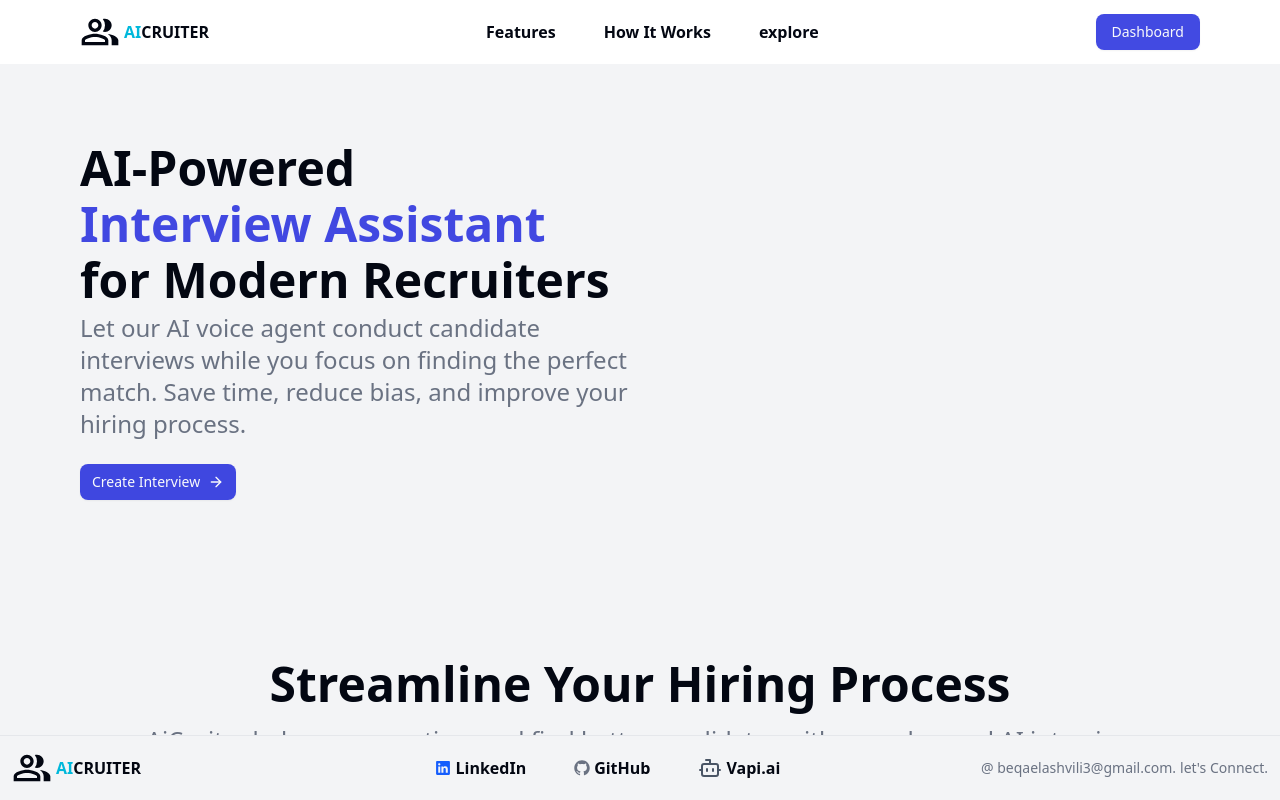
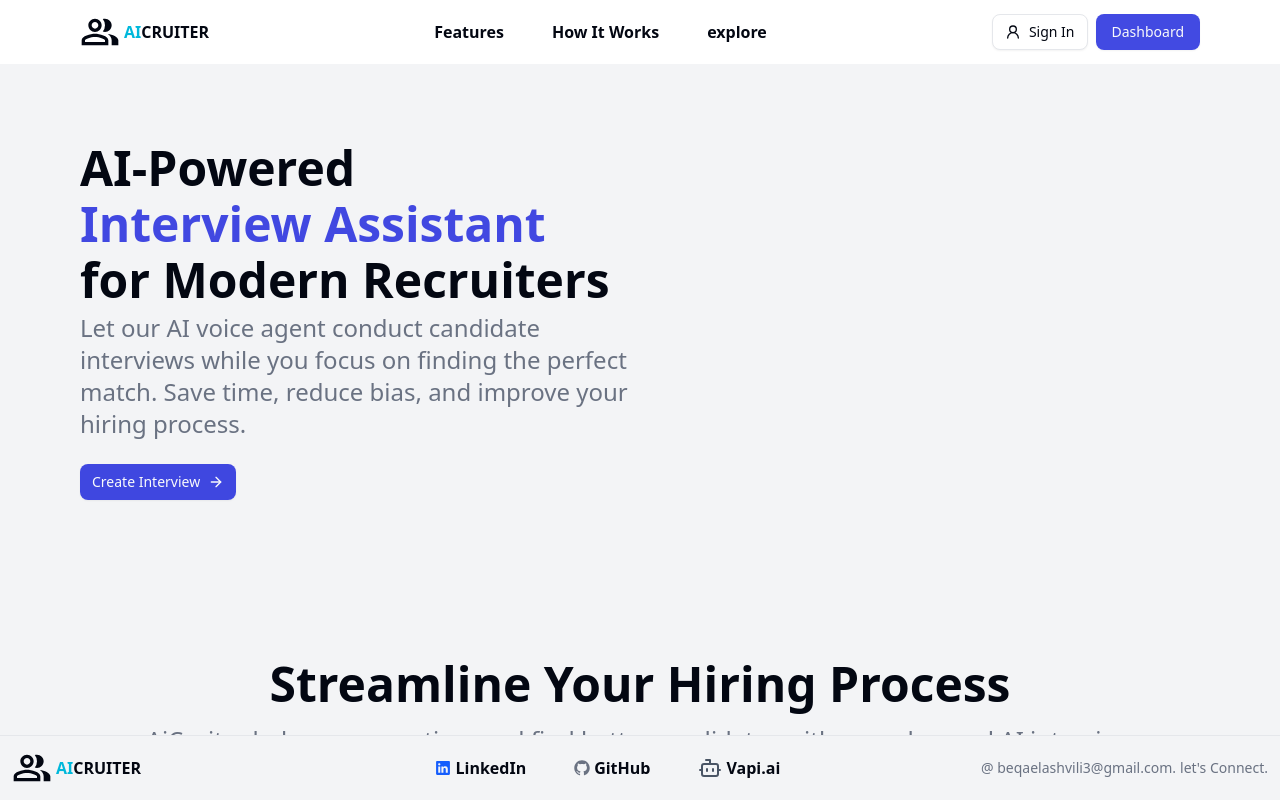
Before and after one commit to Beqa-Elashvili/aicruter, a Next.js app: page / in a window 1280 px wide. Shown: the top 800 px of the page. Built offline with nearby package versions, Linux system fonts and the light colour scheme; no server answers; the database is empty.

Commit message:
remove-console_loges

```diff
--- a/src/app/(main)/all-interview/page.tsx
+++ b/src/app/(main)/all-interview/page.tsx
@@ -30,7 +30,6 @@ export default function AllInterview() {
     }
   }, [user, GetInterviewsList]);
 
-  console.log(interviewList);
 
   return (
     <div className="my-5">
--- a/src/app/(main)/dashboard/_components/InterviewCard.tsx
+++ b/src/app/(main)/dashboard/_components/InterviewCard.tsx
@@ -18,8 +18,6 @@ function InterviewCard({
     navigator.clipboard.writeText(url);
     toast("Copied!");
   };
-
-  console.log(interview);
 
   const onSend = () => {
     toast("send on email will add soon!");
--- a/src/app/(main)/dashboard/create-interview/_components/InterviewLink.tsx
+++ b/src/app/(main)/dashboard/create-interview/_components/InterviewLink.tsx
@@ -59,10 +59,6 @@ function InterviewLink({
             <List className="w-4 h-4 text-sm" />
             10 Questions
           </h2>
-          {/* <h2>
-            <Calendar className="w-4 h-4 text-sm text-gray-500" />
-            {formData?.duration}
-          </h2> */}
         </div>
       </div>
       <div className="mt-7 bg-white p-5 rounded-lg w-full ">
--- a/src/app/(main)/dashboard/create-interview/_components/QuestionList.tsx
+++ b/src/app/(main)/dashboard/create-interview/_components/QuestionList.tsx
@@ -31,8 +31,6 @@ function QuestionList({
       const result = await axios.post("/api/ai-model", {
         ...formData,
       });
-
-      console.log("API Response:", result.data);
 
       if (result.data?.interviewQuestions) {
         setQuestionList(result.data.interviewQuestions);
--- a/src/app/(main)/dashboard/create-interview/page.tsx
+++ b/src/app/(main)/dashboard/create-interview/page.tsx
@@ -40,8 +40,6 @@ function CreateInterview() {
     setStep(step + 1);
   };
 
-  console.log(formData);
-
   const onCreateLink = (interview_id: string) => {
     setInterviewId(interview_id);
     setStep(step + 1);
--- a/src/app/(main)/scheduled-interview/[interview_id]/details/_components/InterviewDetailsContainer.tsx
+++ b/src/app/(main)/scheduled-interview/[interview_id]/details/_components/InterviewDetailsContainer.tsx
@@ -8,7 +8,6 @@ function InterviewDetailsContainer({
 }: {
   interviewDetails: TinterviewDetails | null;
 }) {
-  console.log(interviewDetails);
   return (
     <div className="p-5 bg-white rounded-lg mt-5">
       <h2>{interviewDetails?.jobDescription}</h2>
--- a/src/app/interview/[interview_id]/completed/page.tsx
+++ b/src/app/interview/[interview_id]/completed/page.tsx
@@ -24,7 +24,7 @@ function InterviewComplete() {
           <div className="bg-blue-500 rounded-full p-4">
             <Send className="h-6 text-white w-6" />
           </div>
-          <h2 className="text-xl font-bold">What&apos;s Next?</h2>
+          <h2 className="text-xl font-bold">What&apos;s Next ?</h2>
           <p className="text-sm text-gray-500">
             The recruiter review your interview responses and will contact you
             soon regarding the next steps.
--- a/src/app/mainWrapper/Footer.tsx
+++ b/src/app/mainWrapper/Footer.tsx
@@ -8,7 +8,7 @@ import { toast } from "sonner";
 function Footer() {
   const copyEmail = () => {
     navigator.clipboard.writeText("beqaelashvili3@gmail.com");
-    toast("/copied!");
+    toast("copied!");
   };
   return (
     <div className="p-3  fixed bottom-0 bg-secondary w-full border-t gap-1  flex flex-col items-center text-center md:flex-row md:justify-between md:text-lef">
@@ -22,7 +22,7 @@ function Footer() {
         </Link>
         <Link
           className="flex items-center gap-1"
-          href={"https://www.linkedin.com/in/beqa-elashvili-493284234/"}
+          href={"https://github.com/Beqa-Elashvili/aicruter"}
         >
           <RxGithubLogo className="text-gray-500" /> GitHub
         </Link>
@@ -32,7 +32,7 @@ function Footer() {
       </div>
       <h2
         onClick={copyEmail}
-        className="text-gray-500 text-sm flex items-center gap-1"
+        className="text-gray-500 hover:underline cursor-pointer text-sm flex items-center gap-1"
       >
         @ beqaelashvili3@gmail.com. <span>let&apos;s Connect.</span>
       </h2>
--- a/src/app/mainWrapper/Header.tsx
+++ b/src/app/mainWrapper/Header.tsx
@@ -2,8 +2,19 @@ import Logo from "@/components/logo/logo";
 import React from "react";
 import { Button } from "@/components/ui/button";
 import Link from "next/link";
+import { User2Icon } from "lucide-react";
+import { useUser } from "../providers/provider";
 
 function Header() {
+  const { user } = useUser();
+
+  const isUser = () => {
+    if (user) {
+      window.location.replace("/all-interview");
+    } else {
+      window.location.replace("/auth");
+    }
+  };
   return (
     <div className="bg-white p-3 md:px-20 flex items-center justify-between">
       <Logo />
@@ -18,6 +29,19 @@ function Header() {
           explore
         </Link>
       </div>
+      <div className="flex items-center  gap-2">
+        <Button variant={"outline"} onClick={isUser}>
+          <User2Icon />
+
+          <p className="hidden md:block">
+            {user
+              ? user?.name
+                  .split(" ")
+                  .map((n) => n[0])
+                  .join("")
+              : "Sign In"}
+          </p>
+        </Button>
         <Button
           onClick={() => {
             window.location.replace("/dashboard");
@@ -26,6 +50,7 @@ function Header() {
           Dashboard
         </Button>
       </div>
+    </div>
   );
 }
 
--- a/src/components/logo/logo.tsx
+++ b/src/components/logo/logo.tsx
@@ -1,8 +1,13 @@
+"use client";
+
 import { MdOutlinePeopleAlt } from "react-icons/md";
 
 const Logo = ({ classname, size }: { classname?: string; size?: number }) => {
   return (
-    <div className={`${classname} flex items-center gap-1`}>
+    <div
+      onClick={() => window.location.replace("/")}
+      className={`${classname} flex cursor-pointer items-center gap-1`}
+    >
       <MdOutlinePeopleAlt size={size ? size : 40} />
       <p className="font-bold">
         <span className="text-cyan-500">AI</span>CRUITER
--- a/src/components/ui/sidebar.tsx
+++ b/src/components/ui/sidebar.tsx
@@ -54,7 +54,7 @@ function useSidebar() {
 }
 
 function SidebarProvider({
-  defaultOpen = true,
+  defaultOpen = false,
   open: openProp,
   onOpenChange: setOpenProp,
   className,
```
Also changed, not shown: src/app/interview/[interview_id]/start/page.tsx (+1 -11 lines). Lines whose indentation alone changed are shown as unchanged.
